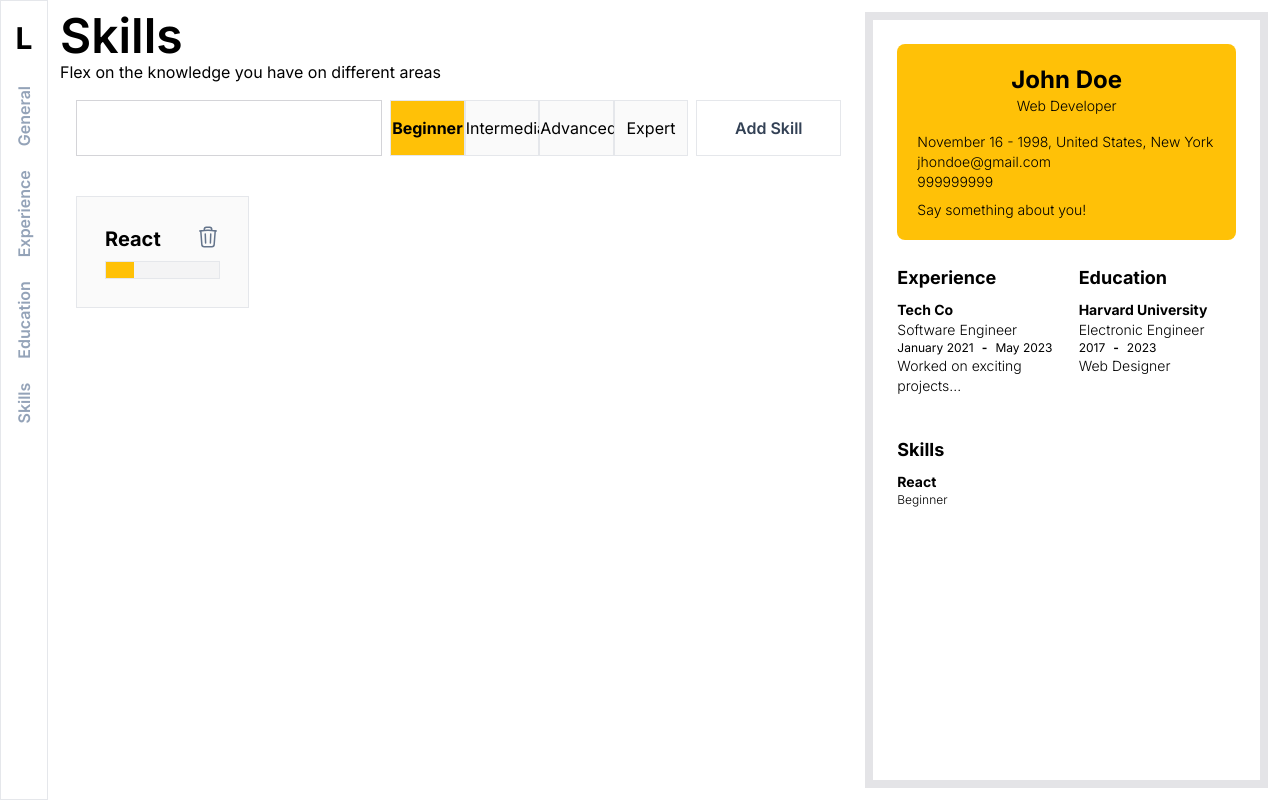
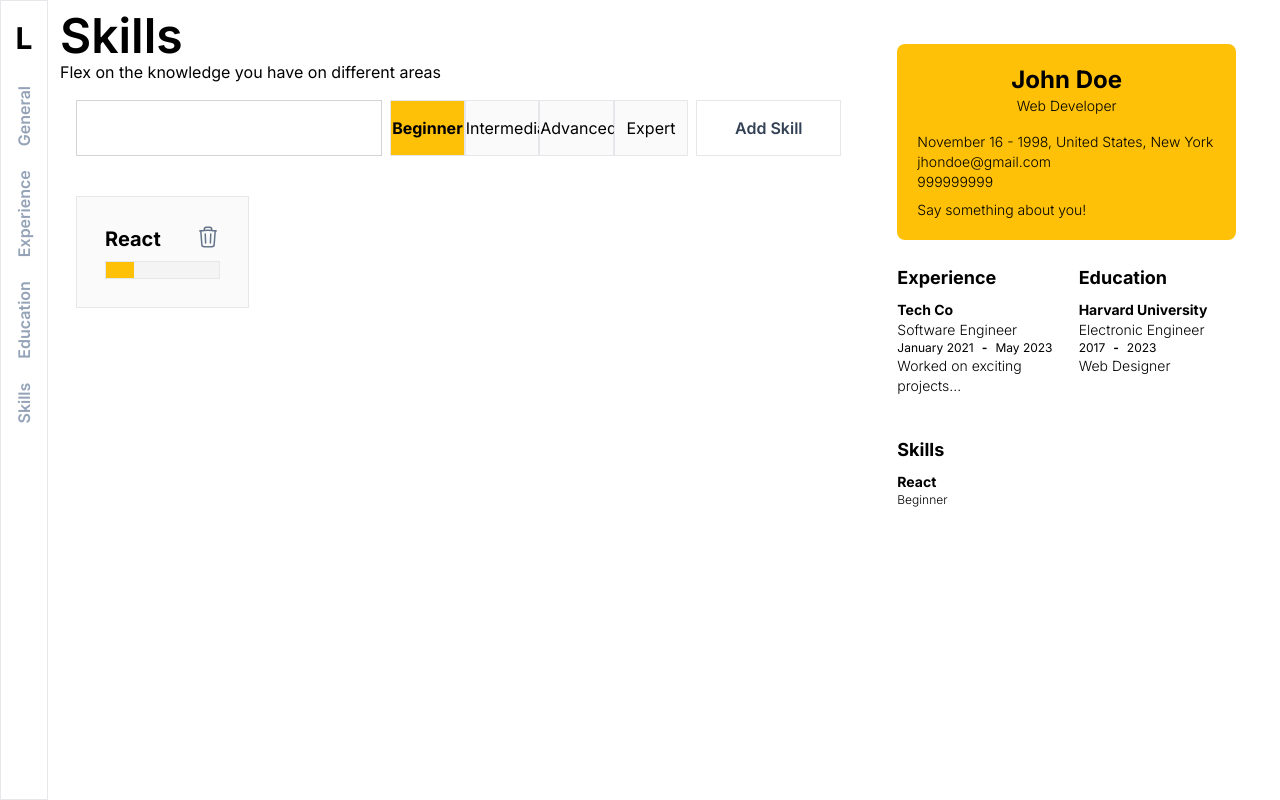
Before and after one commit to kagunecode/cv_generator, a React (Vite) app: page /skills in a window 1280 px wide. Built offline with nearby package versions, Linux system fonts and the light colour scheme.

Commit message:
Fixed CV preview

```diff
--- a/src/components/Layout.jsx
+++ b/src/components/Layout.jsx
@@ -6,8 +6,8 @@ export default function Layout({ children }) {
       <div className="col-span-2 overflow-y-auto overflow-x-hidden">
         <div>{children}</div>
       </div>
-      <div className="col-span-1 hidden bg-zinc-200 p-2 lg:block">
-        <PreviewCV></PreviewCV>
+      <div className="col-span-1 hidden p-2 lg:block">
+        <PreviewCV />
       </div>
     </div>
   );
```
